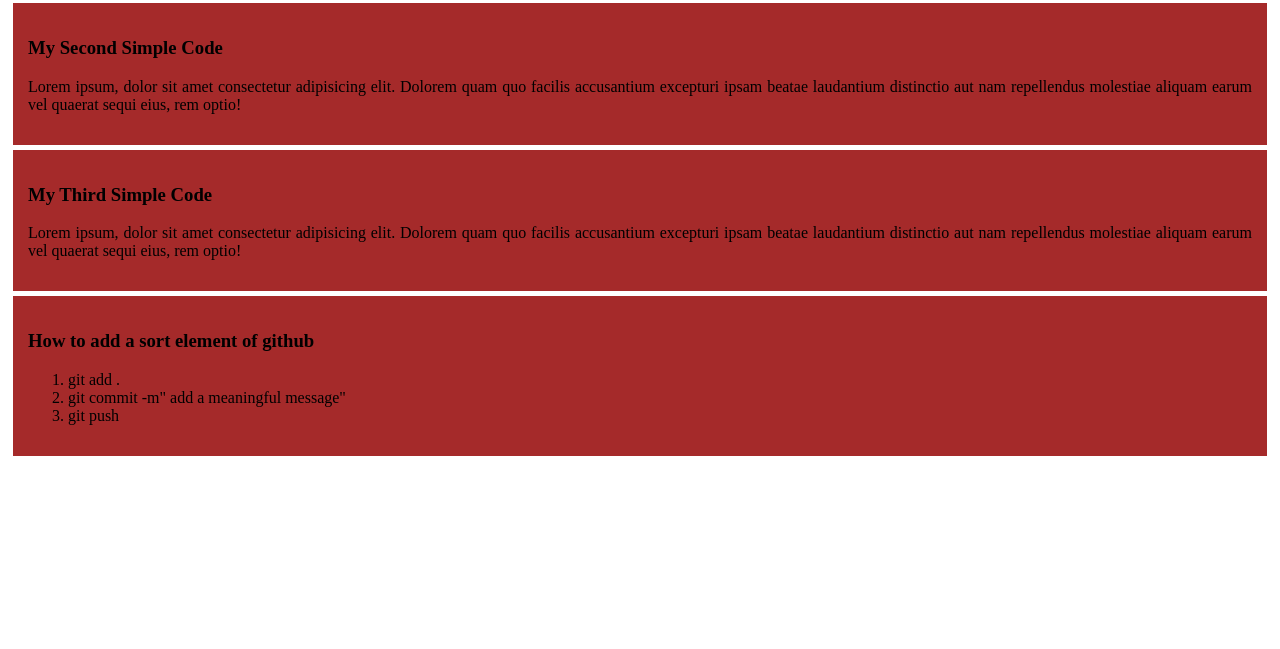
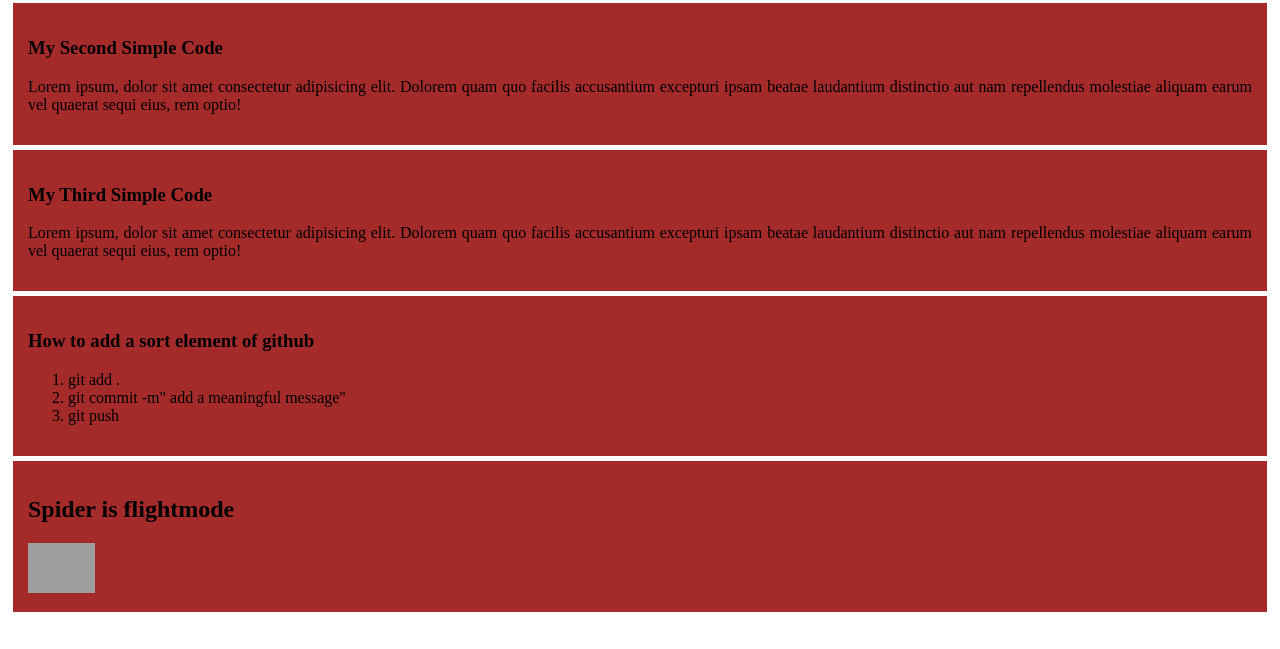
Before and after one commit to kayesmahmud000/my-smple-code, a plain HTML site: page index.html in a window 1280 px wide. Shown: the part 151-800 px from the top of the page. Drawn offline with Linux system fonts and the light colour scheme; grey boxes are pictures that could not be loaded.

Commit message:
added the spider

```diff
--- a/index.html
+++ b/index.html
@@ -27,5 +27,9 @@
             <li> git push</li>
         </ol>
     </div>
+    <div>
+        <h2>Spider is flightmode</h2>
+        <img src="image/spider.jpg" style="height: 50px;" alt="">
+    </div>
 </body>
 </html>
```
Also changed, not shown: 1 other file.
